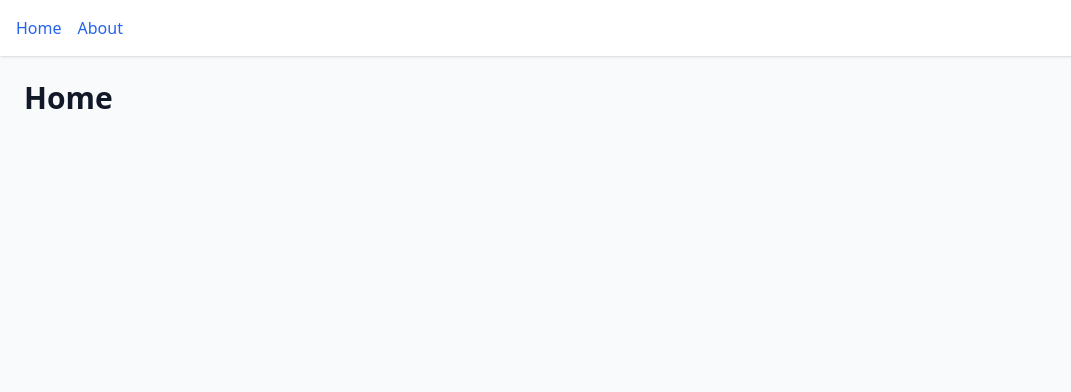
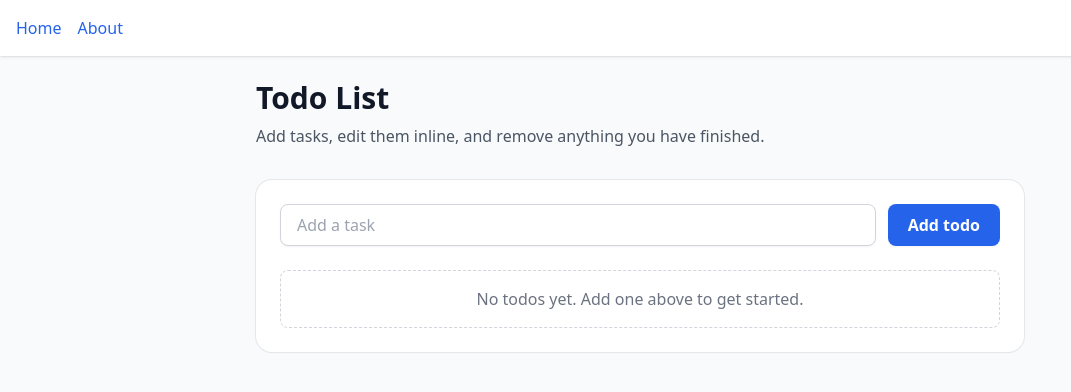
Before and after one commit to bholu-xhawk/xhawk-bholu, a React (Vite) app in the folder apps/web/: page / in a window 1280 px wide. Shown: the top 392 px of the page, without its empty margins (0-1071 px from the left). Built offline with nearby package versions, Linux system fonts and the light colour scheme.

Commit message:
XHawk: Add client-side todo list

```diff
--- /dev/null
+++ b/apps/web/src/components/TodoList.jsx
@@ -0,0 +1,147 @@
+import React, { useRef, useState } from 'react';
+
+export default function TodoList() {
+  const nextTodoId = useRef(1);
+  const [todos, setTodos] = useState([]);
+  const [newTodo, setNewTodo] = useState('');
+  const [editingId, setEditingId] = useState(null);
+  const [editDraft, setEditDraft] = useState('');
+
+  const handleAddTodo = (event) => {
+    event.preventDefault();
+
+    const text = newTodo.trim();
+    if (!text) {
+      return;
+    }
+
+    const todo = { id: nextTodoId.current, text };
+    nextTodoId.current += 1;
+
+    setTodos((currentTodos) => [...currentTodos, todo]);
+    setNewTodo('');
+  };
+
+  const handleDeleteTodo = (todoId) => {
+    setTodos((currentTodos) => currentTodos.filter((todo) => todo.id !== todoId));
+
+    if (editingId === todoId) {
+      setEditingId(null);
+      setEditDraft('');
+    }
+  };
+
+  const handleStartEdit = (todo) => {
+    setEditingId(todo.id);
+    setEditDraft(todo.text);
+  };
+
+  const handleCancelEdit = () => {
+    setEditingId(null);
+    setEditDraft('');
+  };
+
+  const handleSaveEdit = (event) => {
+    event.preventDefault();
+
+    const text = editDraft.trim();
+    if (!text || editingId === null) {
+      return;
+    }
+
+    setTodos((currentTodos) =>
+      currentTodos.map((todo) => (todo.id === editingId ? { ...todo, text } : todo))
+    );
+    setEditingId(null);
+    setEditDraft('');
+  };
+
+  return (
+    <section className="rounded-2xl bg-white p-6 shadow-sm ring-1 ring-gray-200">
+      <form className="flex flex-col gap-3 sm:flex-row" onSubmit={handleAddTodo}>
+        <label className="sr-only" htmlFor="new-todo">
+          New todo
+        </label>
+        <input
+          className="min-w-0 flex-1 rounded-lg border border-gray-300 px-4 py-2 text-gray-900 shadow-sm focus:border-blue-500 focus:outline-none focus:ring-2 focus:ring-blue-200"
+          id="new-todo"
+          onChange={(event) => setNewTodo(event.target.value)}
+          placeholder="Add a task"
+          type="text"
+          value={newTodo}
+        />
+        <button
+          className="rounded-lg bg-blue-600 px-5 py-2 font-semibold text-white shadow-sm hover:bg-blue-700 focus:outline-none focus:ring-2 focus:ring-blue-400 focus:ring-offset-2"
+          type="submit"
+        >
+          Add todo
+        </button>
+      </form>
+
+      {todos.length === 0 ? (
+        <p className="mt-6 rounded-lg border border-dashed border-gray-300 p-4 text-center text-gray-500">
+          No todos yet. Add one above to get started.
+        </p>
+      ) : (
+        <ul className="mt-6 space-y-3" aria-label="Todo items">
+          {todos.map((todo) => (
+            <li
+              className="rounded-xl border border-gray-200 bg-gray-50 p-4"
+              key={todo.id}
+            >
+              {editingId === todo.id ? (
+                <form className="flex flex-col gap-3 sm:flex-row" onSubmit={handleSaveEdit}>
+                  <label className="sr-only" htmlFor={`edit-todo-${todo.id}`}>
+                    Edit todo
+                  </label>
+                  <input
+                    className="min-w-0 flex-1 rounded-lg border border-gray-300 px-4 py-2 text-gray-900 shadow-sm focus:border-blue-500 focus:outline-none focus:ring-2 focus:ring-blue-200"
+                    id={`edit-todo-${todo.id}`}
+                    onChange={(event) => setEditDraft(event.target.value)}
+                    type="text"
+                    value={editDraft}
+                  />
+                  <div className="flex gap-2">
+                    <button
+                      className="rounded-lg bg-green-600 px-4 py-2 font-semibold text-white hover:bg-green-700 focus:outline-none focus:ring-2 focus:ring-green-400 focus:ring-offset-2"
+                      type="submit"
+                    >
+                      Save
+                    </button>
+                    <button
+                      className="rounded-lg border border-gray-300 px-4 py-2 font-semibold text-gray-700 hover:bg-gray-100 focus:outline-none focus:ring-2 focus:ring-gray-300 focus:ring-offset-2"
+                      onClick={handleCancelEdit}
+                      type="button"
+                    >
+                      Cancel
+                    </button>
+                  </div>
+                </form>
+              ) : (
+                <div className="flex flex-col gap-3 sm:flex-row sm:items-center sm:justify-between">
+                  <span className="text-lg font-medium text-gray-900">{todo.text}</span>
+                  <div className="flex gap-2">
+                    <button
+                      className="rounded-lg border border-blue-200 px-4 py-2 font-semibold text-blue-700 hover:bg-blue-50 focus:outline-none focus:ring-2 focus:ring-blue-300 focus:ring-offset-2"
+                      onClick={() => handleStartEdit(todo)}
+                      type="button"
+                    >
+                      Edit
+                    </button>
+                    <button
+                      className="rounded-lg border border-red-200 px-4 py-2 font-semibold text-red-700 hover:bg-red-50 focus:outline-none focus:ring-2 focus:ring-red-300 focus:ring-offset-2"
+                      onClick={() => handleDeleteTodo(todo.id)}
+                      type="button"
+                    >
+                      Delete
+                    </button>
+                  </div>
+                </div>
+              )}
+            </li>
+          ))}
+        </ul>
+      )}
+    </section>
+  );
+}
--- a/apps/web/src/pages/Home.jsx
+++ b/apps/web/src/pages/Home.jsx
@@ -1,5 +1,16 @@
 import React from 'react';
+import TodoList from '../components/TodoList.jsx';
 
 export default function Home() {
-  return <h1 className="text-3xl font-bold">Home</h1>;
+  return (
+    <div className="mx-auto max-w-3xl">
+      <div className="mb-8 text-center sm:text-left">
+        <h1 className="text-3xl font-bold">Todo List</h1>
+        <p className="mt-2 text-gray-600">
+          Add tasks, edit them inline, and remove anything you have finished.
+        </p>
+      </div>
+      <TodoList />
+    </div>
+  );
 }
```
Also changed, not shown: 1 other file (tests, documents, lock files or other folders).
